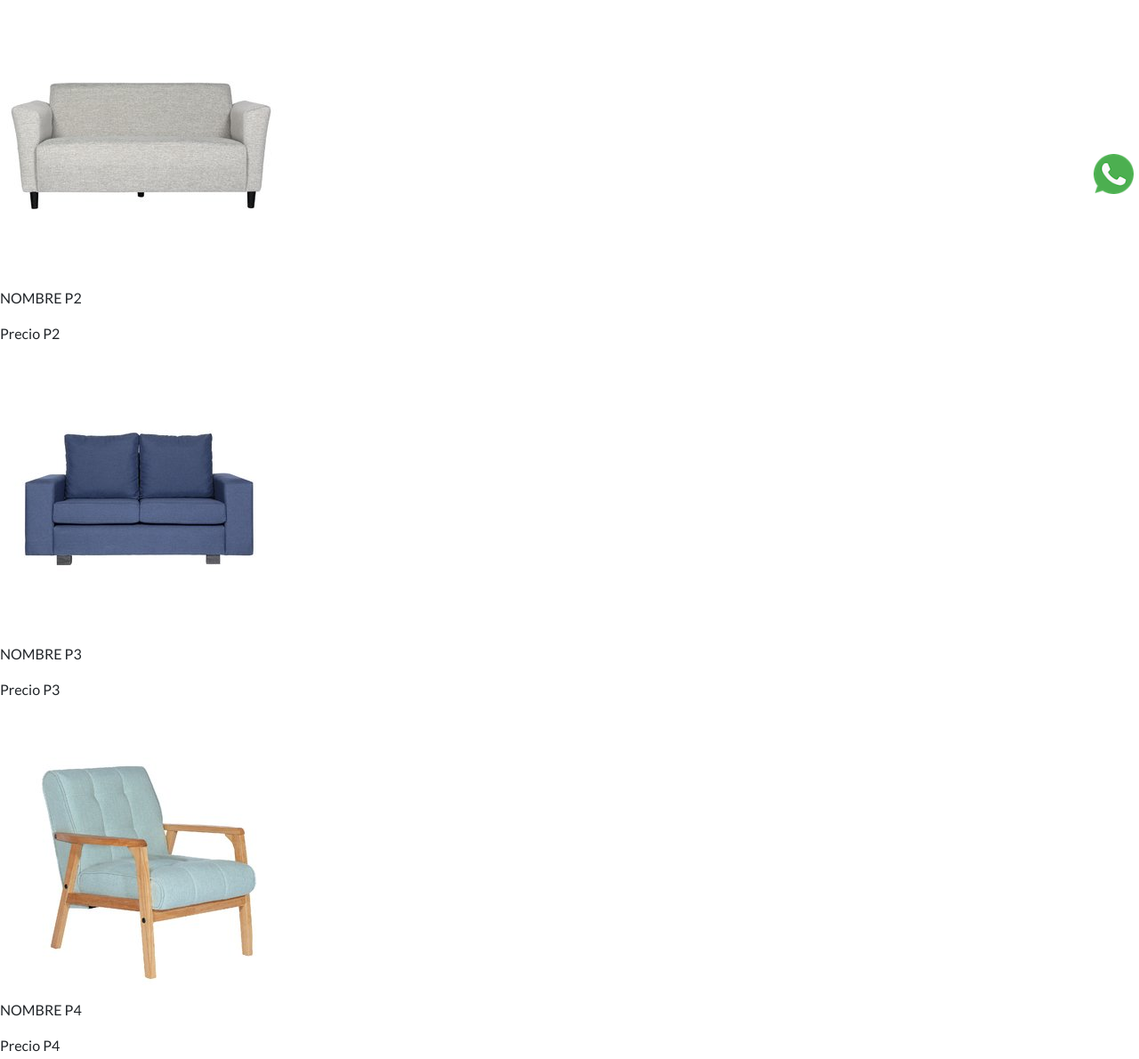
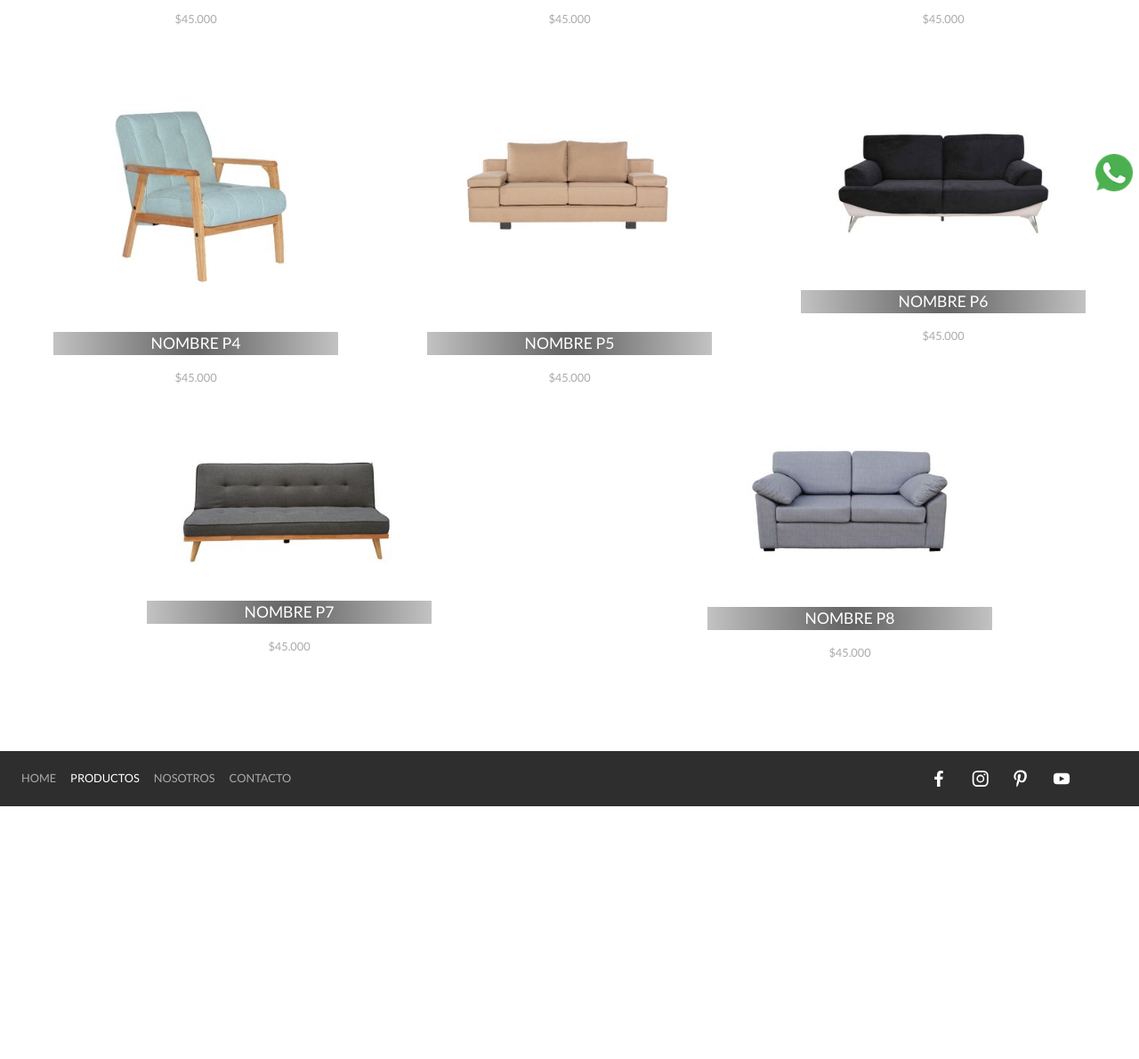
Before and after one commit to LeandroRocco/proyectoboutique, a website: page productos.html in a window 1280 px wide. Shown: the part 575-1765 px from the top of the page at 89% size. After the commit the page ends 1481 px from the top, so only its background shows below. Drawn offline with Linux system fonts and the light colour scheme.

Commit message:
se agregan img y se completan secciones

```diff
--- a/productos.html
+++ b/productos.html
@@ -12,8 +12,8 @@
   <body>
     <!-- HEADER -->
     <header id="header" class="container-fluid d-flex bgColor">
-      <nav class="navbar fixed-top navbar-expand-lg navbar-light bgColor">
-        <a class="navbar-brand" href="index.html"><img class="logo" src="media/marca+logo.png" alt="marca+logo"></a>
+      <nav class="navbar fixed-top navbar-expand-lg navbar-dark bgColor">
+        <a class="navbar-brand" href="index.html"><img class="logo" src="media/logo.svg" alt="marca+logo" srcset=""></a>
         <button class="navbar-toggler" type="button" data-toggle="collapse" data-target="#navbarSupportedContent" aria-controls="navbarSupportedContent" aria-expanded="false" aria-label="Toggle navigation">
           <span class="navbar-toggler-icon"></span>
         </button>
@@ -35,67 +35,68 @@
           </ul>
           <form class="form-inline my-2 my-lg-0">
             <input class="form-control mr-sm-2" type="search" placeholder="Buscar" aria-label="Buscar">
-            <button class="btn my-2 my-sm-0 logSearch" type="submit"></button>
+            <button class="btn my-2 my-sm-0 logSearch" type="submit"><img class="logSearch" src="media/search.svg" alt="botonbuscar"></button>
           </form>
         </div>
       </nav>
     </header> <!--end seccion header-->
 
+    <!-- PRODUCTOS -->
     <section id="productos">
     	<h2 class="titulosCentrales">PRODUCTOS</h2>
     	<div class="group">
     		<div class="blockP"> <!--bloque 1-->
     			<img src="media/sofa1.jpg" alt="imagenP1">
     			<p class="nombreP">NOMBRE P1</p>
-    			<p class="precioP">Precio P1</p>
+    			<p class="precioP">$45.000</p>
     		</div>
     		<div class="blockP"> <!--bloque 2-->
     			<img src="media/sofa2.jpg" alt="imagenP2">
     			<p class="nombreP">NOMBRE P2</p>
-    			<p class="precioP">Precio P2</p>
+    			<p class="precioP">$45.000</p>
     		</div>
     		<div class="blockP"> <!--bloque 3-->
     			<img src="media/sofa3.jpg" alt="imagenP3">
     			<p class="nombreP">NOMBRE P3</p>
-    			<p class="precioP">Precio P3</p>
+    			<p class="precioP">$45.000</p>
     		</div>
     		<div class="blockP"> <!--bloque 4-->
     			<img src="media/sofa4.jpg" alt="imagenP4">
     			<p class="nombreP">NOMBRE P4</p>
-    			<p class="precioP">Precio P4</p>
+    			<p class="precioP">$45.000</p>
     		</div>
     		<div class="blockP"> <!--bloque 5-->
     			<img src="media/sofa5.jpg" alt="imagenP5">
     			<p class="nombreP">NOMBRE P5</p>
-    			<p class="precioP">Precio P5</p>
+    			<p class="precioP">$45.000</p>
     		</div>
     		<div class="blockP"> <!--bloque 6-->
     			<img src="media/sofa6.jpg" alt="imagenP6">
     			<p class="nombreP">NOMBRE P6</p>
-    			<p class="precioP">Precio P6</p>
+    			<p class="precioP">$45.000</p>
     		</div>
     		<div class="blockP"> <!--bloque 7-->
     			<img src="media/sofa7.jpg" alt="imagenP7">
     			<p class="nombreP">NOMBRE P7</p>
-    			<p class="precioP">Precio P7</p>
+    			<p class="precioP">$45.000</p>
     		</div>
     		<div class="blockP"> <!--bloque 8-->
     			<img src="media/sofa8.jpg" alt="imagenP8">
     			<p class="nombreP">NOMBRE P8</p>
-    			<p class="precioP">Precio P8</p>
+    			<p class="precioP">$45.000</p>
     		</div>
     	</div>
-    </section>
+    </section> <!--end seccion productos-->
 
     <!-- FOOTER -->
     <footer id="footer">
       <nav class="navbar sticky-bottom navbar-expand-lg bgFooter">
-      <button class="navbar-toggler navbar-light" type="button" data-toggle="collapse" data-target="#navbarSupportedContentFooter" aria-controls="navbarSupportedContent" aria-expanded="false" aria-label="Toggle navigation">
+      <button class="navbar-toggler navbar-dark" type="button" data-toggle="collapse" data-target="#navbarSupportedContentFooter" aria-controls="navbarSupportedContent" aria-expanded="false" aria-label="Toggle navigation">
         <span class="navbar-toggler-icon"></span>
       </button>
       <div class="collapse navbar-collapse justify-content-between" id="navbarSupportedContentFooter">
         <ul class="navbar-nav navInferior">
-          <li class="nav-item">
+          <li class="nav-item ">
             <a class="nav-link" href="index.html">Home</a>
           </li>
           <li class="nav-item active">
@@ -109,14 +110,14 @@
           </li>
         </ul>
         <div class="d-flex flex-row-reverse bd-highlight pr-5">
-          <div class="p-2 bd-highlight"><a href="http://www.youtube.com/" target="_blank" rel="noopener noreferrer"><img class="icono" src="media/youtube.png" alt="YouTube"></a></div>
-          <div class="p-2 bd-highlight"><a href="http://www.twitter.com/" target="_blank" rel="noopener noreferrer"><img class="icono" src="media/twitter.png" alt="Twitter"></a></div>
-          <div class="p-2 bd-highlight"><a href="http://www.instagram.com/" target="_blank" rel="noopener noreferrer"><img class="icono" src="media/instagram.png" alt="Instagram"></a></div>
-          <div class="p-2 bd-highlight"><a href="http://www.facebook.com/" target="_blank" rel="noopener noreferrer"><img class="icono" src="media/facebook.png" alt="Facebook"></a></div>
+          <div class="p-2 bd-highlight"><a href="http://www.youtube.com/" target="_blank"><img class="icono" src="media/yt.svg" alt="YouTube"></a></div>
+          <div class="p-2 bd-highlight"><a href="http://www.pinterest.com/" target="_blank"><img class="icono" src="media/pi.svg" alt="Twitter"></a></div>
+          <div class="p-2 bd-highlight"><a href="http://www.instagram.com/" target="_blank"><img class="icono" src="media/ig.svg" alt="Instagram"></a></div>
+          <div class="p-2 bd-highlight"><a href="http://www.facebook.com/" target="_blank"><img class="icono" src="media/fb.svg" alt="Facebook"></a></div>
         </div>
       </nav>
       <div class="whatsapp">
-          <a href="https://web.whatsapp.com/" target="_blank" rel="noopener noreferrer"><img class="iconWa" src="media/whatsapp.png" alt="WhatsApp"></a>
+          <a href="https://web.whatsapp.com/" rel="noopener noreferrer" target="_blank"><img class="iconWa" src="media/whatsapp.png" alt="WhatsApp"></a>
       </div>
     </footer> <!--end seccion footer-->
 
--- a/scss/_footer.scss
+++ b/scss/_footer.scss
@@ -23,8 +23,8 @@
 }
 .icono{
     overflow: hidden;
-    width: 33px;
-    height: 33px;
+    width: 30px;
+    height: 30px;
     filter: invert(100%);
     transform: scale(0.98);
     &:hover{
@@ -38,8 +38,8 @@
 .whatsapp .iconWa{
     overflow: hidden;
     position: fixed;
-    max-width: 45px;
-    bottom: 7px;
-    right: 6px;
+    max-width: 42px;
+    bottom: 10px;
+    right: 7px;
     z-index: 100;
 }
--- a/scss/_productos.scss
+++ b/scss/_productos.scss
@@ -3,28 +3,20 @@
 #productos{
 	min-height: 100vh;
 	padding-top: 135px;
-}
-.productos__titulo{
-	font-size: 1.5rem;
-	font-weight: 700;
-	margin-top: 70px;
-	color: white;
-	background-color: $bg-color-titulo;
-	text-align: center;
-}
-.productos__nombre{
+	.nombreP{
 		text-align: center;
 		font-size: 1.1rem;
-	color: #7d656b;
+		color: $font-color;
+		margin-top: 0.3em;
+		background: $bg-gradient;
+	}
+	.precioP{
+		text-align: center;
+		font-size: 0.8rem;
+		color: $font-color-2;
 		margin-top: 0.3em;
 	}
-.productos__precio{
-	text-align: center;
-	font-size: 0.8rem;
-	color: #7d656b;
-	margin-top: 0.3em;
-}
-.productos__grupo{
+	.group{
 		min-height: 80vh;
 		display: flex;
 		flex-direction: row;
@@ -35,11 +27,11 @@
 		padding-bottom: 75px;
 	    padding-top: 40px;
 	}
-.productos__bloque{
+}
+.blockP{
 	display: block;
 	margin: auto;
-}
-.productos__img{
+	img{
 		transform: scale(0.8);
 		transition: all 950ms ease-in-out;
 		position: relative;
@@ -48,3 +40,4 @@
 			transform: scale(1);
 		}
 	}
+}
```
Also changed, not shown: css/estilos.css, media/banner1src.jpg (added), media/banner2src.jpg (added), media/banner3src.jpg (added), 1 other file. Lines whose indentation alone changed are shown as unchanged.
